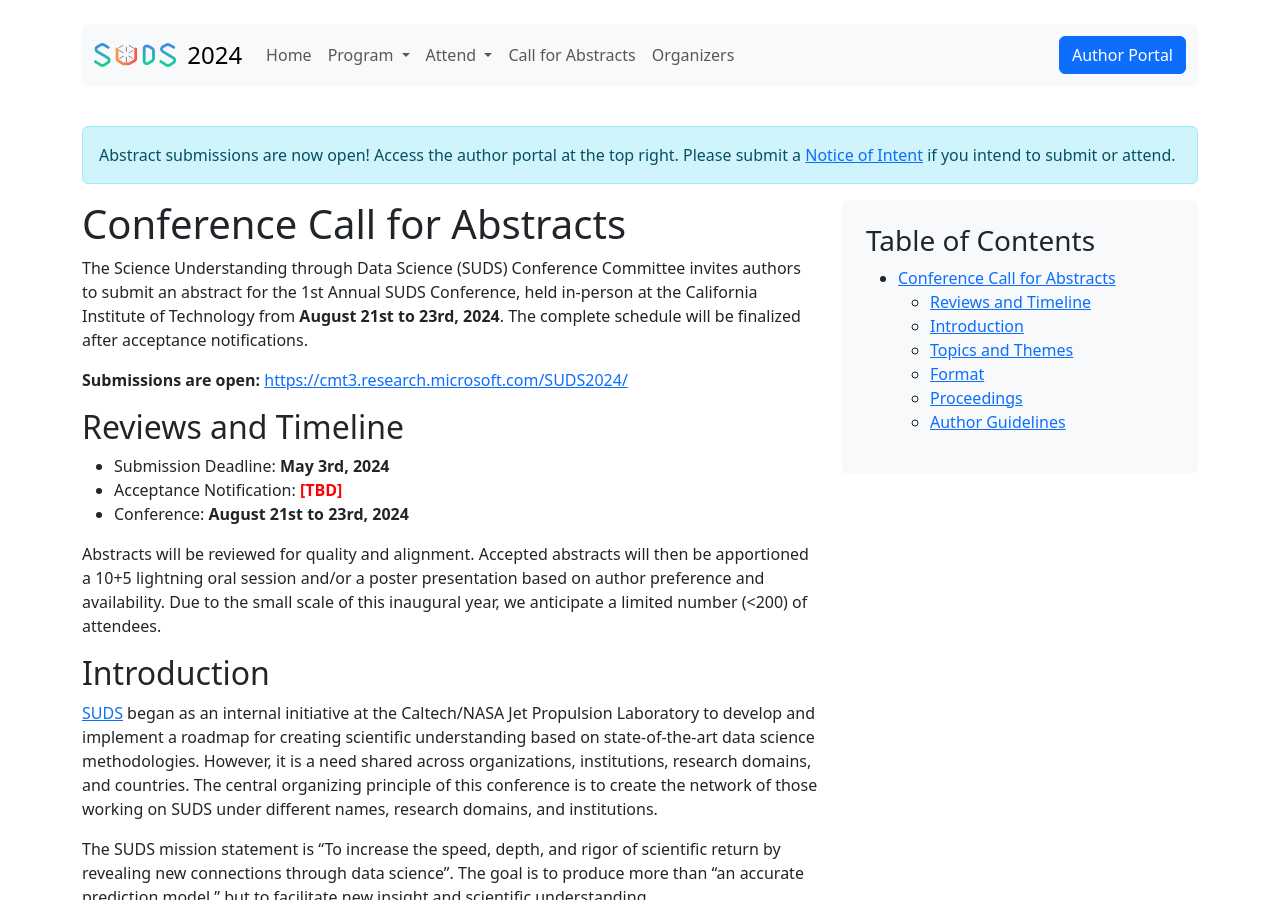
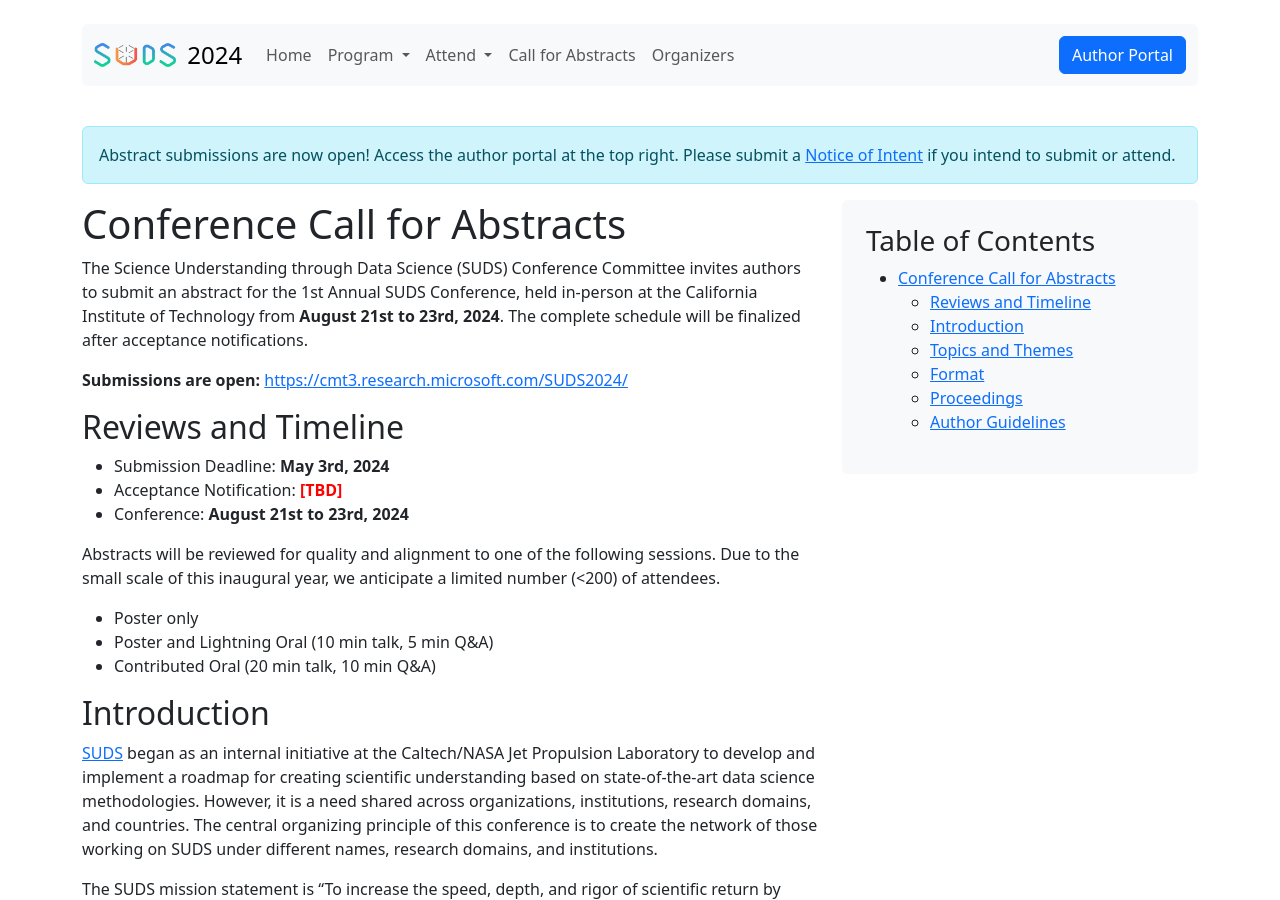
Before and after one commit to JPLMLIA/sudsconf, a Jekyll site: the page built from call.md, in a window 1280 px wide and 900 px high. Built offline with Jekyll 4.4.1, drawn with Linux system fonts in a browser that asks for light colours; a script that is not in the unit is left out; comment, search, counter and statistics services are not loaded.

Commit message:
Updated session formats

```diff
--- a/call.md
+++ b/call.md
@@ -18,7 +18,10 @@ The Science Understanding through Data Science (SUDS) Conference Committee invit
 - Acceptance Notification: **[TBD]**
 - Conference: **August 21st to 23rd, 2024**
 
-Abstracts will be reviewed for quality and alignment. Accepted abstracts will then be apportioned a 10+5 lightning oral session and/or a poster presentation based on author preference and availability. Due to the small scale of this inaugural year, we anticipate a limited number (<200) of attendees.
+Abstracts will be reviewed for quality and alignment to one of the following sessions. Due to the small scale of this inaugural year, we anticipate a limited number (<200) of attendees.
+- Poster only
+- Poster and Lightning Oral (10 min talk, 5 min Q&A)
+- Contributed Oral (20 min talk, 10 min Q&A)
 
 ## Introduction
 [SUDS](https://www.jpl.nasa.gov/go/suds) began as an internal initiative at the Caltech/NASA Jet Propulsion Laboratory to develop and implement a roadmap for creating scientific understanding based on state-of-the-art data science methodologies. However, it is a need shared across organizations, institutions, research domains, and countries. The central organizing principle of this conference is to create the network of those working on SUDS under different names, research domains, and institutions.
```
